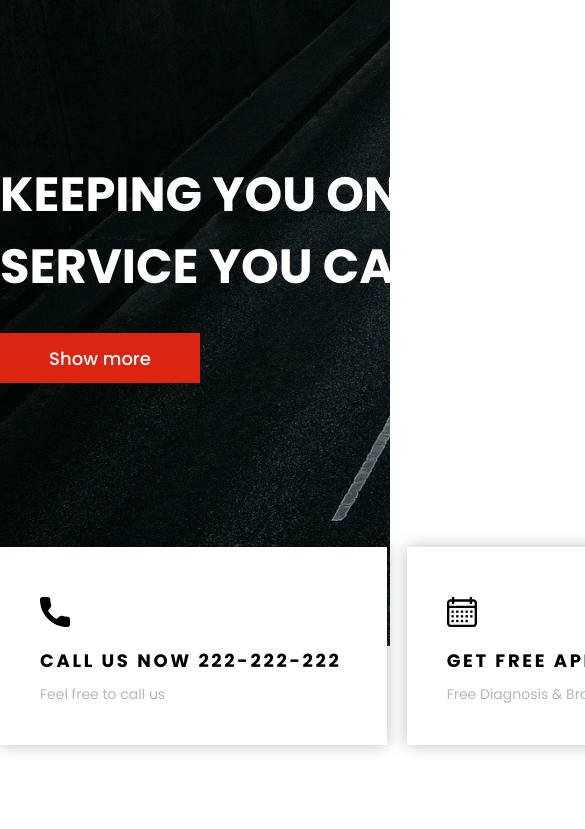
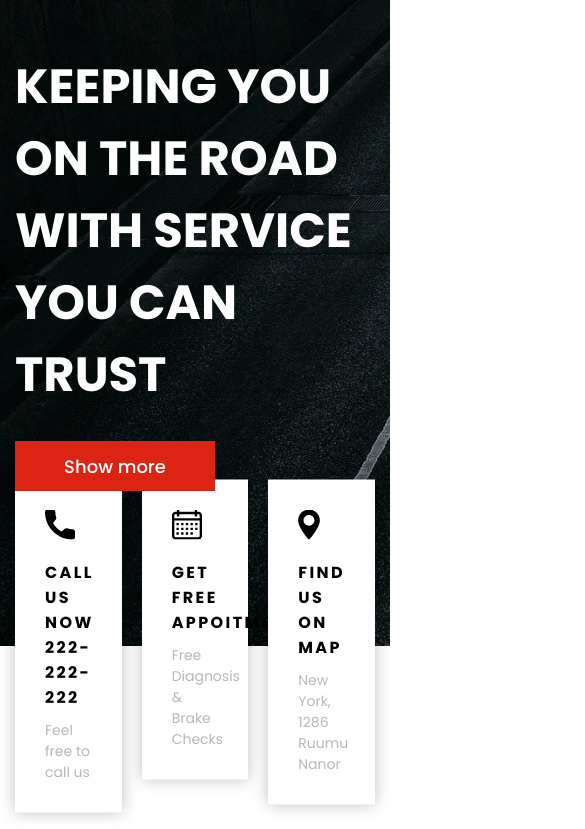
Before and after one commit to DmitriiSublime/Project-Cars-repair, a plain HTML site: page index.html in a window 390 px wide. Shown: the part 104-933 px from the top of the page, 585 px wide, since content can reach past the window. Drawn offline with Linux system fonts and the light colour scheme.

Commit message:
Адаптивная вёрстка. Adaptive layout.

```diff
--- /dev/null
+++ b/css/media.css
@@ -0,0 +1,20 @@
+@media (max-width: 1260px) {
+    .info__item {
+        padding: 30px;
+    }
+
+
+    .info__title {
+    font-size: 16px;
+    }
+
+    .info.text {
+        font-size: 14px;
+    }
+}
+
+@media (max-width: 1080px) {
+    .info_title {
+        letter-spacing: unset;
+    }
+}
--- a/css/style.css
+++ b/css/style.css
@@ -7,7 +7,9 @@ body {
 }
 
 .container {
-    width: 1200px;
+    max-width: 1230px;
+    width: 100%;
+    padding: 0 15px;
     margin: 0 auto;
 }
 
--- a/index.html
+++ b/index.html
@@ -7,6 +7,7 @@
   <title>Car repair</title>
   <link rel="stylesheet" href="/css/style.css">
   <link rel="stylesheet" href="/css/settings.css">
+  <link rel="stylesheet" href="/css/media.css">
 </head>
 <body>
   <header class="header">
```
